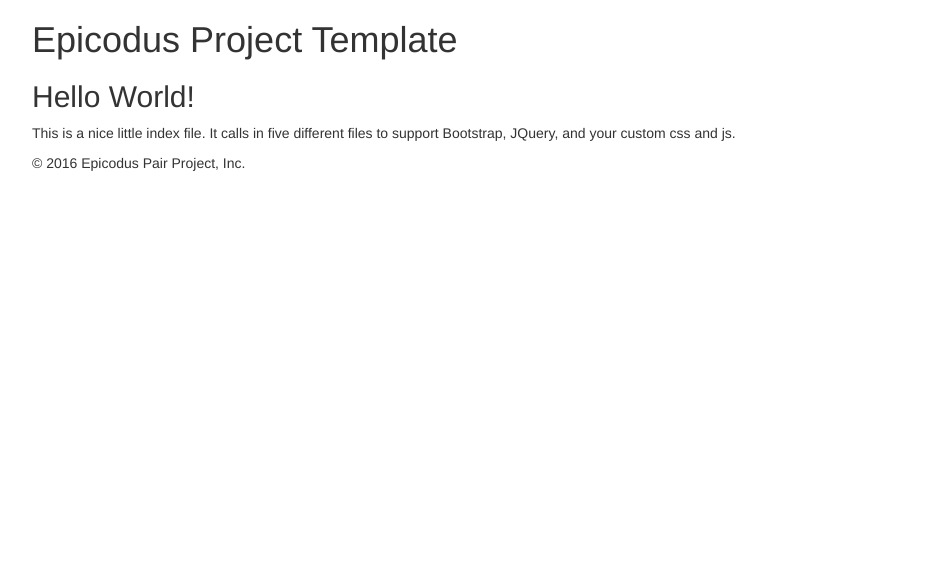
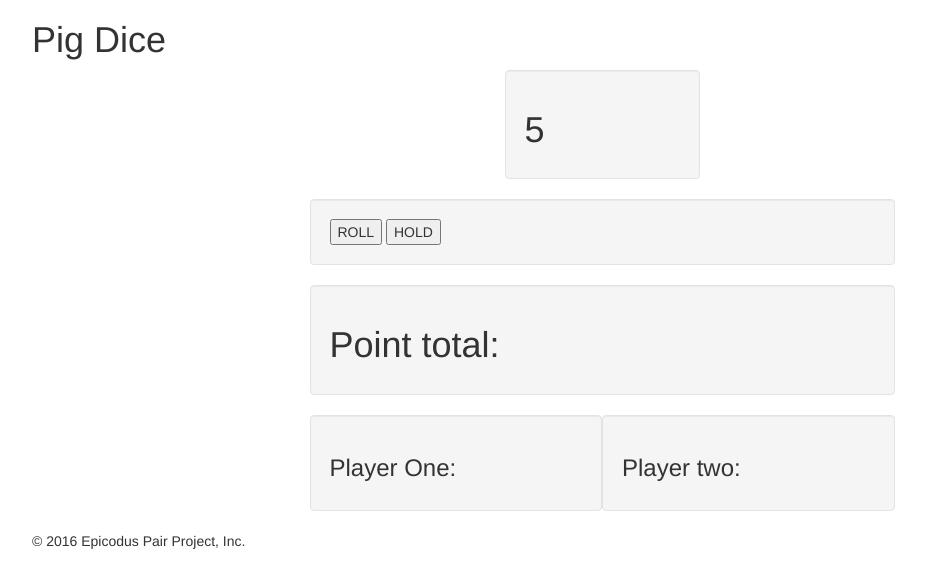
Before and after one commit to blogue/pig-dice, a plain HTML site: page index.html in a window 1280 px wide. Shown: the whole page, without its empty margins (38-964 px from the left). Drawn offline with Linux system fonts and the light colour scheme.

Commit message:
it will add divs for points, players and dice roll, and function for generating random number.

```diff
--- a/css/styles.css
+++ b/css/styles.css
@@ -1 +1,6 @@
 /*This file is for your custom css.  All yours*/
+#dice {
+  height: 100px;
+  font-size: 200px;
+  text-align: center;
+}
--- a/index.html
+++ b/index.html
@@ -7,36 +7,54 @@
     <!-- The above 3 meta tags *must* come first in the head; any other head content must come *after* these tags -->
     <meta name="description" content="">
     <meta name="author" content="">
-
-    <title>Web Development Template</title>
-    <link rel="shortcut icon" type="image/x-icon" href="img/favicon.ico"/>
-
+    <title>Pig Dice</title>
     <!-- Bootstrap core CSS -->
     <link href="css/bootstrap.min.css" rel="stylesheet">
-
     <!-- Custom CSS -->
     <link href="css/styles.css" rel="stylesheet">
-
     <!-- Jquery JS -->
     <script src="js/jquery-2.2.4.js" type="text/javascript"></script>
-
     <!-- Bootstrap JS -->
     <script src="js/bootstrap.min.js"></script>
-
     <!-- Custom JS -->
     <script src="js/scripts.js" type="text/javascript"></script>
-
   </head>
-
   <body>
     <div class="container">
       <header>
-        <h1>Epicodus Project Template</h1>
+        <h1>Pig Dice</h1>
       </header>
-      <h2>Hello World!</h2>
-      <p>
-        This is a nice little index file.  It calls in five different files to support Bootstrap, JQuery, and your custom css and js.
-      </p>
+      <!-- Dice roll shows here -->
+      <div class="row">
+        <div class="col-md-2 col-md-offset-5 well">
+            <div id="current-roll">
+              <h1>5</h1>
+            </div>
+        </div>
+      </div>
+      <!-- Buttons to hold and add total to player points or roll again -->
+      <form id="pig-dice-game" action="index.html" method="post">
+        <div class="row">
+          <div class="col-md-6 col-md-offset-3 well">
+            <button id="roll" type="button" name="button">ROLL</button> <button id="hold" type="submit" name="button">HOLD</button>
+          </div>
+        </div>
+        <!-- Point total for round -->
+        <div class="row">
+          <div class="col-md-6 col-md-offset-3 well">
+            <h1>Point total: <span id="round-points"></span></h1>
+          </div>
+        </div>
+        <!-- Player one point total and player two point total -->
+        <div class="row">
+          <div class="col-md-3 col-md-offset-3 well">
+            <h3>Player One: <span id="player-one-points"></span></h3>
+          </div>
+          <div class="col-md-3 well">
+            <h3>Player two: <span id="player-two-points"></span></h3>
+          </div>
+        </div>
+      </form>
       <footer>
         <p>&copy; 2016 Epicodus Pair Project, Inc.</p>
       </footer>
--- a/js/scripts.js
+++ b/js/scripts.js
@@ -1,10 +1,17 @@
-/*This file is for your custom js.  All yours*/
+// player object constructor
+function players(points){
+  this.points = points;
+}
+// dice roll function
 
-// Calls input from form-input.html
+var diceRoll = function(){
+  return Math.floor(Math.random() * 6 + 1);
+}
+
 
 $(document).ready(function(){
 
-  $("#input").submit(function(event){
+  $("#pig-dice-game").submit(function(event){
     event.preventDefault();
     var input = ($("#blank").val());
 
```
